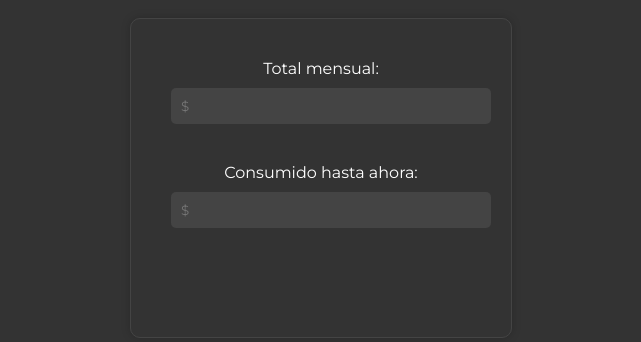
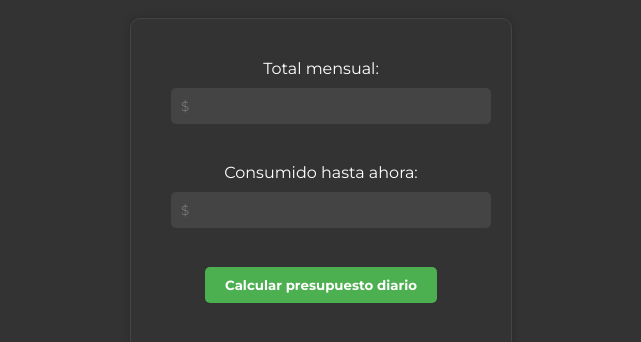
Before and after one commit to adegirolami/calculo-remanente, a plain HTML site: page index.html in a window 1280 px wide. Shown: the part 82-424 px from the top of the page, without its empty margins (319-960 px from the left). Drawn offline with Linux system fonts and the light colour scheme.

Commit message:
Revert "Update index.html"
This reverts commit d84b33191d644629bed8c9c2b1850d2957cca91c.

```diff
--- a/index.html
+++ b/index.html
@@ -16,6 +16,7 @@
         <label for="consumido">Consumido hasta ahora:</label>
         <input type="number" id="consumido" placeholder="$">
         <br><br>
+        <button type="button" id="calcular">Calcular presupuesto diario</button>
         <p id="resultado"></p>
     </form>
 
```
